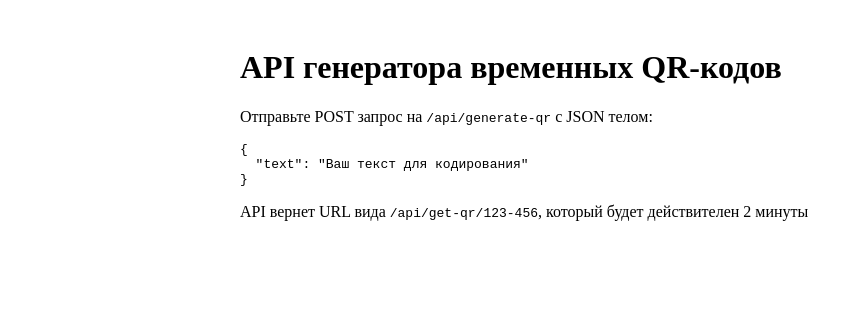
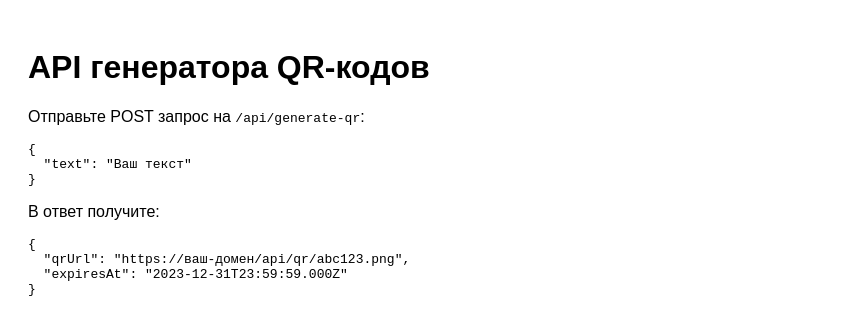
Before and after one commit to Chatbotist/qrcodeAPI, a Next.js app: page / in a window 1280 px wide. Shown: the top 330 px of the page, without its empty margins (0-843 px from the left). Built offline with nearby package versions, Linux system fonts and the light colour scheme.

Commit message:
Update index.js

```diff
--- a/pages/index.js
+++ b/pages/index.js
@@ -1,12 +1,18 @@
 export default function Home() {
   return (
-    <div style={{ padding: '20px', maxWidth: '800px', margin: '0 auto' }}>
-      <h1>API генератора временных QR-кодов</h1>
-      <p>Отправьте POST запрос на <code>/api/generate-qr</code> с JSON телом:</p>
+    <div style={{ padding: '20px', fontFamily: 'Arial' }}>
+      <h1>API генератора QR-кодов</h1>
+      <p>Отправьте POST запрос на <code>/api/generate-qr</code>:</p>
+
       <pre>{`{
-  "text": "Ваш текст для кодирования"
+  "text": "Ваш текст"
 }`}</pre>
-      <p>API вернет URL вида <code>/api/get-qr/123-456</code>, который будет действителен 2 минуты</p>
+
+      <p>В ответ получите:</p>
+      <pre>{`{
+  "qrUrl": "https://ваш-домен/api/qr/abc123.png",
+  "expiresAt": "2023-12-31T23:59:59.000Z"
+}`}</pre>
     </div>
   );
 }
```
